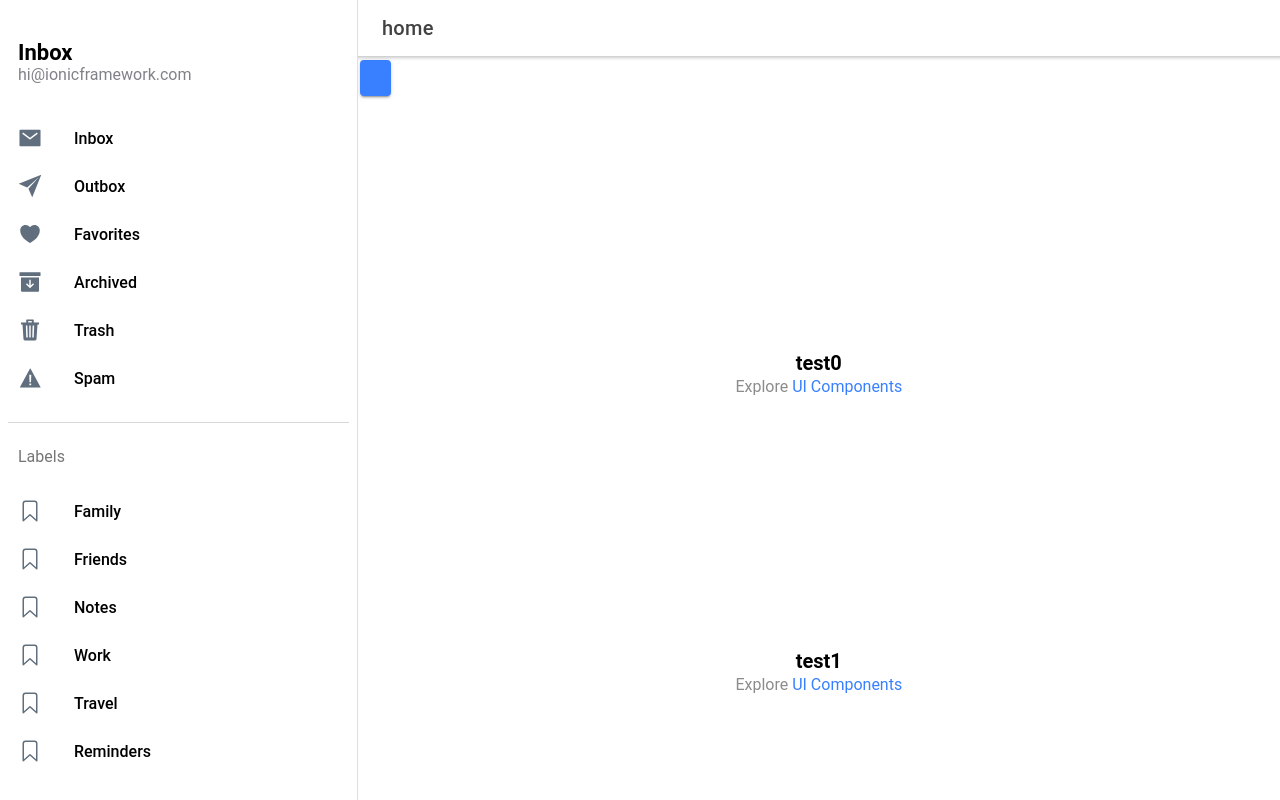
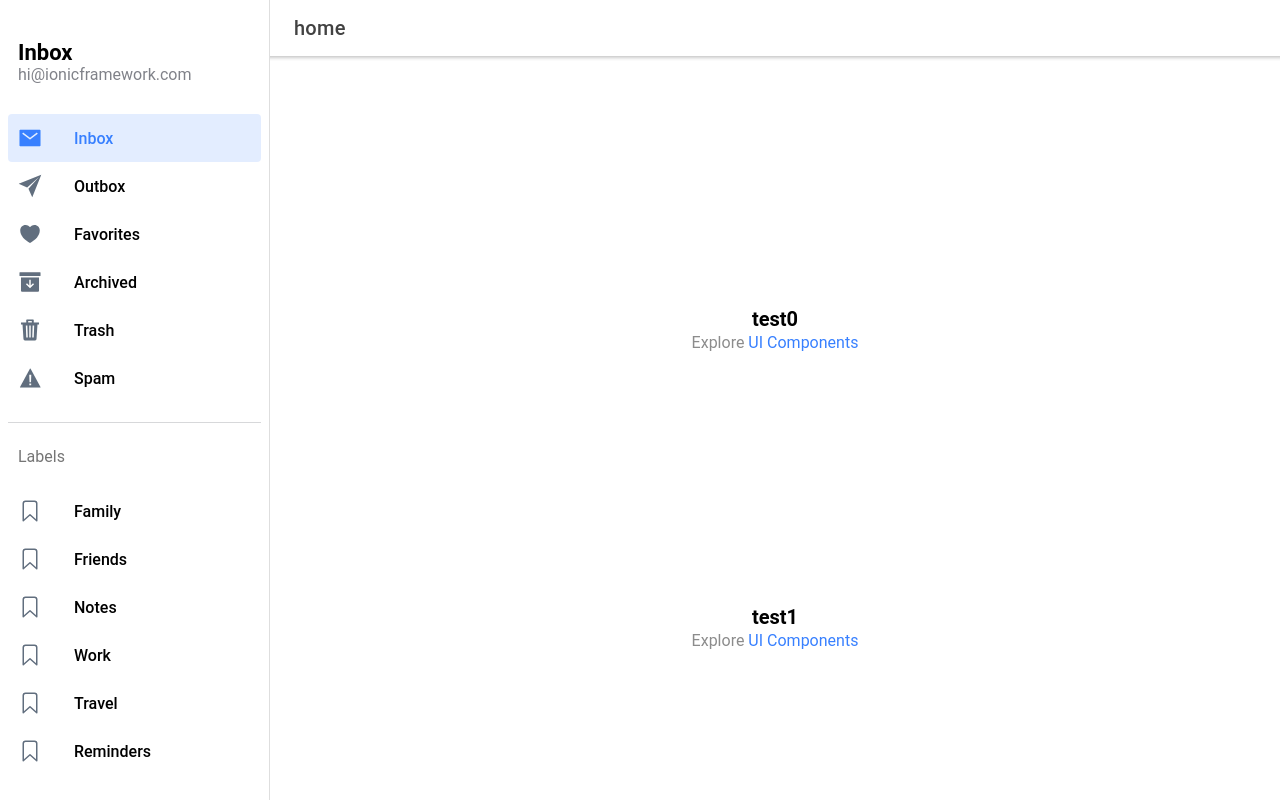
Before and after one commit to stephenglass/react-swe-portfolio, a React (Create React App) app: page / in a window 1280 px wide. Built offline with nearby package versions, Linux system fonts and the light colour scheme.

Commit message:
Scrolling with side menu

```diff
--- a/src/App.tsx
+++ b/src/App.tsx
@@ -22,12 +22,14 @@ import "@ionic/react/css/display.css";
 
 /* Theme variables */
 import "./theme/variables.css";
+import { AppContextProvider } from "./AppContext";
 
 const App: React.FC = () => {
   return (
     <IonApp>
+      <AppContextProvider>
         <IonReactRouter>
-        <IonSplitPane contentId="main">
+          <IonSplitPane contentId="main" className="split-pane">
             <Menu />
             <IonRouterOutlet id="main">
               <Route path="/" exact={true}>
@@ -39,6 +41,7 @@ const App: React.FC = () => {
             </IonRouterOutlet>
           </IonSplitPane>
         </IonReactRouter>
+      </AppContextProvider>
     </IonApp>
   );
 };
--- /dev/null
+++ b/src/AppContext.tsx
@@ -0,0 +1,44 @@
+import React from "react";
+
+type AppDataInterface = {
+  lastViewedElement: string | null;
+};
+
+const initialState = {
+  lastViewedElement: null,
+};
+
+type AppContextInterface = {
+  sharedValue: any;
+  setSharedValue: any;
+};
+
+// create the context
+export const AppContext = React.createContext<AppContextInterface>({
+  sharedValue: undefined,
+  setSharedValue: undefined,
+});
+
+// create the context provider, we are using use state to ensure that
+// we get reactive values from the context...
+
+type Props = {
+  children: React.ReactNode;
+};
+
+export const AppContextProvider = ({ children }: Props) => {
+  // the reactive values
+  const [sharedValue, setSharedValue] =
+    React.useState<AppDataInterface>(initialState);
+
+  // the store object
+  let state = {
+    sharedValue,
+    setSharedValue,
+  };
+
+  // wrap the application in the provider with the initialized context
+  return <AppContext.Provider value={state}>{children}</AppContext.Provider>;
+};
+
+export default AppContext;
--- a/src/components/Menu.tsx
+++ b/src/components/Menu.tsx
@@ -10,6 +10,7 @@ import {
   IonNote,
 } from "@ionic/react";
 
+import { useContext, useEffect } from "react";
 import { useLocation } from "react-router-dom";
 import {
   archiveOutline,
@@ -26,6 +27,7 @@ import {
   warningOutline,
   warningSharp,
 } from "ionicons/icons";
+import { AppContext } from "../AppContext";
 import "./Menu.css";
 
 interface AppPage {
@@ -38,37 +40,37 @@ interface AppPage {
 const appPages: AppPage[] = [
   {
     title: "Inbox",
-    url: "/page/Inbox",
+    url: "/test0",
     iosIcon: mailOutline,
     mdIcon: mailSharp,
   },
   {
     title: "Outbox",
-    url: "/page/Outbox",
+    url: "/test1",
     iosIcon: paperPlaneOutline,
     mdIcon: paperPlaneSharp,
   },
   {
     title: "Favorites",
-    url: "/page/Favorites",
+    url: "/test2",
     iosIcon: heartOutline,
     mdIcon: heartSharp,
   },
   {
     title: "Archived",
-    url: "/page/Archived",
+    url: "/test3",
     iosIcon: archiveOutline,
     mdIcon: archiveSharp,
   },
   {
     title: "Trash",
-    url: "/page/Trash",
+    url: "/test4",
     iosIcon: trashOutline,
     mdIcon: trashSharp,
   },
   {
     title: "Spam",
-    url: "/page/Spam",
+    url: "/test5",
     iosIcon: warningOutline,
     mdIcon: warningSharp,
   },
@@ -78,6 +80,11 @@ const labels = ["Family", "Friends", "Notes", "Work", "Travel", "Reminders"];
 
 const Menu: React.FC = () => {
   const location = useLocation();
+  const { sharedValue, setSharedValue } = useContext(AppContext);
+
+  useEffect(() => {
+    console.log(sharedValue);
+  }, [sharedValue]);
 
   return (
     <IonMenu contentId="main" type="overlay">
@@ -90,7 +97,10 @@ const Menu: React.FC = () => {
               <IonMenuToggle key={index} autoHide={false}>
                 <IonItem
                   className={
-                    location.pathname === appPage.url ? "selected" : ""
+                    sharedValue.lastViewedElement ===
+                    appPage.url.substr(1, appPage.url.length)
+                      ? "selected"
+                      : ""
                   }
                   routerLink={appPage.url}
                   routerDirection="none"
--- a/src/pages/Page.tsx
+++ b/src/pages/Page.tsx
@@ -8,27 +8,42 @@ import {
   IonToolbar,
   IonButton,
 } from "@ionic/react";
-import { useEffect, useState } from "react";
+import { useEffect, useState, useContext } from "react";
 import { useParams } from "react-router";
 import ExploreContainer from "../components/ExploreContainer";
+import { AppContext } from "../AppContext";
 import "./Page.css";
 
 const Page: React.FC = () => {
   const { anchor = "home" } = useParams<{ anchor: string }>();
   const [visibleElements, setVisibleElements] = useState<string[]>([]);
+  const { sharedValue, setSharedValue } = useContext(AppContext);
 
   useEffect(() => {
     if (anchor !== "home") {
+      console.log("scrolling...");
       setTimeout(() => {
         console.log(anchor);
         var elmnt = document.getElementById("anchor_" + anchor);
         elmnt?.scrollIntoView({ behavior: "smooth" });
-      }, 500);
+      }, 250);
     }
-  }, []);
+  }, [anchor]);
 
   useEffect(() => {
     console.log(visibleElements);
+
+    let lastElement = null;
+    for (var i = 0; i < 10; i++) {
+      if (visibleElements.includes(`test${i}`)) {
+        lastElement = `test${i}`;
+        if (document.body.scrollTop === 0) {
+          break;
+        }
+      }
+    }
+
+    setSharedValue({ lastViewedElement: lastElement });
   }, [visibleElements]);
 
   return (
@@ -48,12 +63,6 @@ const Page: React.FC = () => {
             <IonTitle size="large">{anchor}</IonTitle>
           </IonToolbar>
         </IonHeader>
-        <IonButton
-          onClick={() => {
-            var elmnt = document.getElementById("test4");
-            elmnt!.scrollIntoView({ behavior: "smooth" });
-          }}
-        />
 
         {[...Array(10)].map((_, n) => (
           <ExploreContainer
--- a/src/theme/variables.css
+++ b/src/theme/variables.css
@@ -1,5 +1,9 @@
 /* Ionic Variables and Theming. For more info, please see:
 http://ionicframework.com/docs/theming/ */
+
+.split-pane {
+  --side-width: 5%;
+}
 
 /** Ionic CSS Variables **/
 :root {
@@ -84,65 +88,65 @@ http://ionicframework.com/docs/theming/ */
 
   body {
     --ion-color-primary: #428cff;
-    --ion-color-primary-rgb: 66,140,255;
+    --ion-color-primary-rgb: 66, 140, 255;
     --ion-color-primary-contrast: #ffffff;
-    --ion-color-primary-contrast-rgb: 255,255,255;
+    --ion-color-primary-contrast-rgb: 255, 255, 255;
     --ion-color-primary-shade: #3a7be0;
     --ion-color-primary-tint: #5598ff;
 
     --ion-color-secondary: #50c8ff;
-    --ion-color-secondary-rgb: 80,200,255;
+    --ion-color-secondary-rgb: 80, 200, 255;
     --ion-color-secondary-contrast: #ffffff;
-    --ion-color-secondary-contrast-rgb: 255,255,255;
+    --ion-color-secondary-contrast-rgb: 255, 255, 255;
     --ion-color-secondary-shade: #46b0e0;
     --ion-color-secondary-tint: #62ceff;
 
     --ion-color-tertiary: #6a64ff;
-    --ion-color-tertiary-rgb: 106,100,255;
+    --ion-color-tertiary-rgb: 106, 100, 255;
     --ion-color-tertiary-contrast: #ffffff;
-    --ion-color-tertiary-contrast-rgb: 255,255,255;
+    --ion-color-tertiary-contrast-rgb: 255, 255, 255;
     --ion-color-tertiary-shade: #5d58e0;
     --ion-color-tertiary-tint: #7974ff;
 
     --ion-color-success: #2fdf75;
-    --ion-color-success-rgb: 47,223,117;
+    --ion-color-success-rgb: 47, 223, 117;
     --ion-color-success-contrast: #000000;
-    --ion-color-success-contrast-rgb: 0,0,0;
+    --ion-color-success-contrast-rgb: 0, 0, 0;
     --ion-color-success-shade: #29c467;
     --ion-color-success-tint: #44e283;
 
     --ion-color-warning: #ffd534;
-    --ion-color-warning-rgb: 255,213,52;
+    --ion-color-warning-rgb: 255, 213, 52;
     --ion-color-warning-contrast: #000000;
-    --ion-color-warning-contrast-rgb: 0,0,0;
+    --ion-color-warning-contrast-rgb: 0, 0, 0;
     --ion-color-warning-shade: #e0bb2e;
     --ion-color-warning-tint: #ffd948;
 
     --ion-color-danger: #ff4961;
-    --ion-color-danger-rgb: 255,73,97;
+    --ion-color-danger-rgb: 255, 73, 97;
     --ion-color-danger-contrast: #ffffff;
-    --ion-color-danger-contrast-rgb: 255,255,255;
+    --ion-color-danger-contrast-rgb: 255, 255, 255;
     --ion-color-danger-shade: #e04055;
     --ion-color-danger-tint: #ff5b71;
 
     --ion-color-dark: #f4f5f8;
-    --ion-color-dark-rgb: 244,245,248;
+    --ion-color-dark-rgb: 244, 245, 248;
     --ion-color-dark-contrast: #000000;
-    --ion-color-dark-contrast-rgb: 0,0,0;
+    --ion-color-dark-contrast-rgb: 0, 0, 0;
     --ion-color-dark-shade: #d7d8da;
     --ion-color-dark-tint: #f5f6f9;
 
     --ion-color-medium: #989aa2;
-    --ion-color-medium-rgb: 152,154,162;
+    --ion-color-medium-rgb: 152, 154, 162;
     --ion-color-medium-contrast: #000000;
-    --ion-color-medium-contrast-rgb: 0,0,0;
+    --ion-color-medium-contrast-rgb: 0, 0, 0;
     --ion-color-medium-shade: #86888f;
     --ion-color-medium-tint: #a2a4ab;
 
     --ion-color-light: #222428;
-    --ion-color-light-rgb: 34,36,40;
+    --ion-color-light-rgb: 34, 36, 40;
     --ion-color-light-contrast: #ffffff;
-    --ion-color-light-contrast-rgb: 255,255,255;
+    --ion-color-light-contrast-rgb: 255, 255, 255;
     --ion-color-light-shade: #1e2023;
     --ion-color-light-tint: #383a3e;
   }
@@ -154,10 +158,10 @@ http://ionicframework.com/docs/theming/ */
 
   .ios body {
     --ion-background-color: #000000;
-    --ion-background-color-rgb: 0,0,0;
+    --ion-background-color-rgb: 0, 0, 0;
 
     --ion-text-color: #ffffff;
-    --ion-text-color-rgb: 255,255,255;
+    --ion-text-color-rgb: 255, 255, 255;
 
     --ion-color-step-50: #0d0d0d;
     --ion-color-step-100: #1a1a1a;
@@ -190,7 +194,6 @@ http://ionicframework.com/docs/theming/ */
     --ion-toolbar-border-color: var(--ion-color-step-250);
   }
 
-
   /*
    * Material Design Dark Theme
    * -------------------------------------------
@@ -198,10 +201,10 @@ http://ionicframework.com/docs/theming/ */
 
   .md body {
     --ion-background-color: #121212;
-    --ion-background-color-rgb: 18,18,18;
+    --ion-background-color-rgb: 18, 18, 18;
 
     --ion-text-color: #ffffff;
-    --ion-text-color-rgb: 255,255,255;
+    --ion-text-color-rgb: 255, 255, 255;
 
     --ion-border-color: #222222;
 
```
Lines whose indentation alone changed are shown as unchanged.
